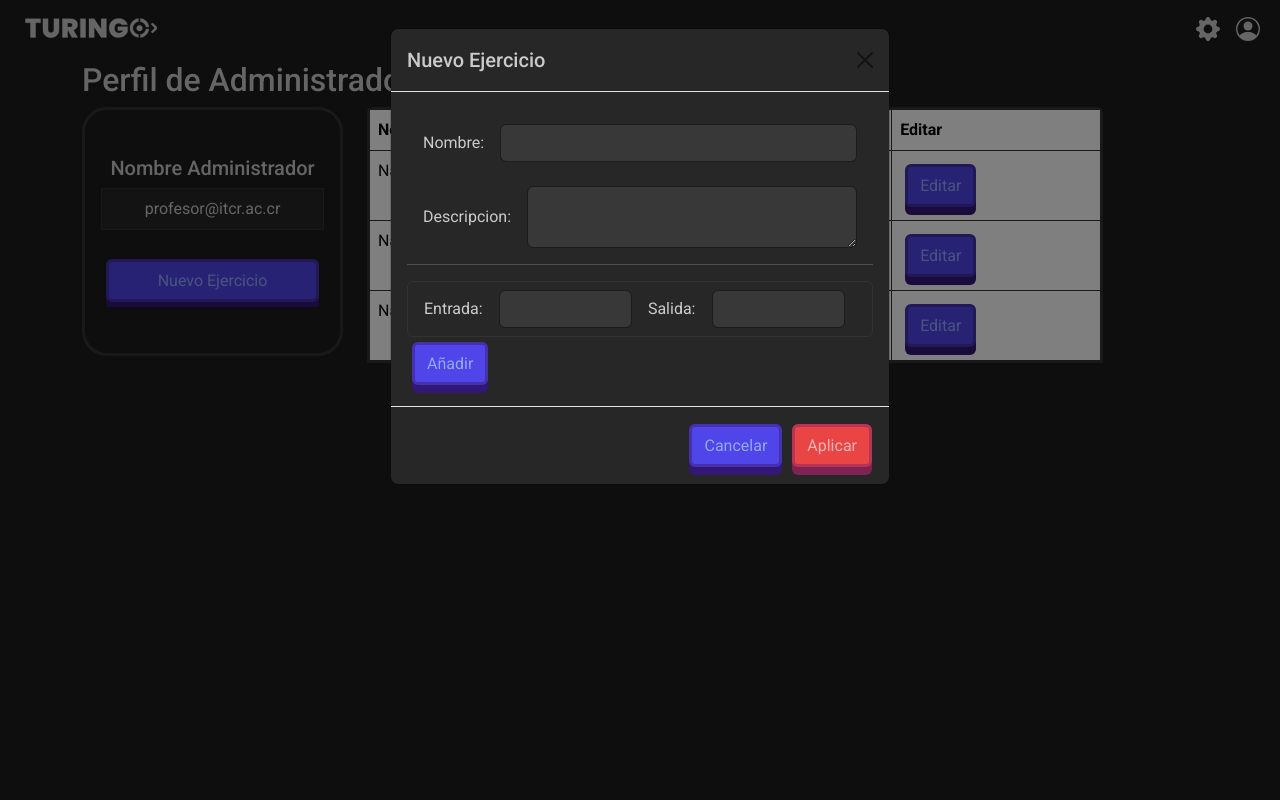
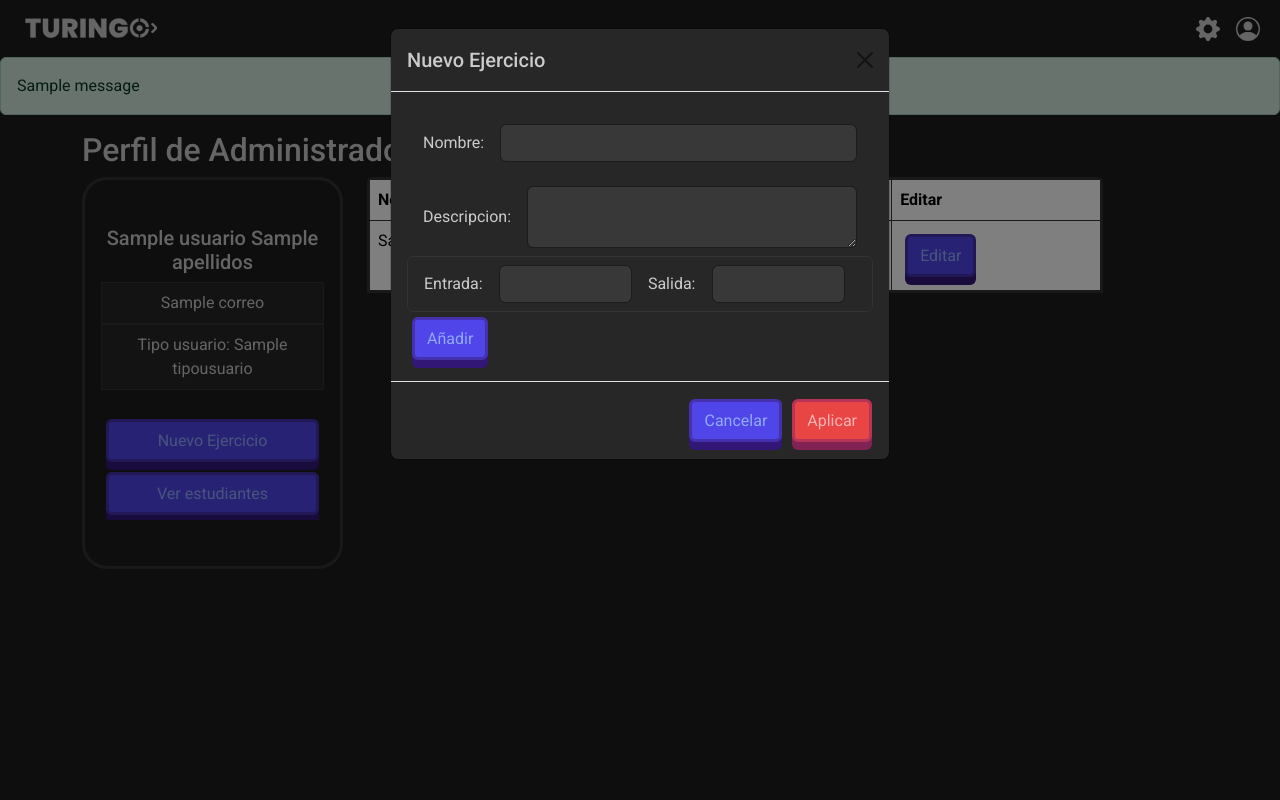
Before and after one commit to Delphxr/TuRingo, a Flask app: page /administrador in a window 1280 px wide, after a click on "Nuevo Ejercicio". Run offline with Flask 3, Linux system fonts and the light colour scheme; one stand-in notice (Sample message) is shown; a database or web service that is not in the repository returns one stand-in record (values such as "Sample title").

Commit message:
Funciones REST de mongo, informacion de perfil, agregar tareas
Se actualizo las paginas de perfil de estudiante y administrador para que tengan la informacion del ID de usuario dado en el URL, se agregaron las funciones de mongo para obtener las tareas (todas, una, y busqueda), se agregó función de crear tarea, y se agregó función de registrar usuario

```diff
--- a/backend/app.py
+++ b/backend/app.py
@@ -2,16 +2,17 @@
 from pymongo import MongoClient
 
 app = create_app()
+app.secret_key = "secret key"
 
 mongo_uri = "mongodb://10.0.0.17:27017/?directConnection=true&appName=mongosh+1.8.0"
 client = MongoClient(mongo_uri)
 
-db = client.flask_db
+db = client.turingo
 
 tareas = db.tareas
-tareas_usuario = db.tareas_usuario
+tareas_usuario = db.tareasusuario
 usuarios = db.usuarios
-datos_entrada_salida = db.datos_entrada_salida
+datos_entrada_salida = db.datosentradasalida
 
 if __name__ == "__main__":
     app.run(host="0.0.0.0", port=int("5000"), debug=True)
--- a/backend/website/static/JS/admin.js
+++ b/backend/website/static/JS/admin.js
@@ -1,7 +1,10 @@
 function addInstruction() {
     let es = document.getElementById("entradasalida")
+    let read = document.getElementById("read")
+    let write = document.getElementById("write")
 
-    console.log(es)
+    console.log(read.value)
+    console.log(write.value)
 
     let form = document.createElement('div'); // is a node
     form.innerHTML = '<div class="row g-3 pt-1 align-items-center">' +
@@ -9,13 +12,13 @@
     ' <label>Entrada:</label>'+
     '</div>'+
     '<div class="col-4">'+
-    ' <input class="form-control mx-0" type="text" id="read" ></input>'+
+    ' <input class="form-control mx-0" type="text" name="entrada" id="read"></input>'+
     ' </div>'+
     '<div class="col-auto">'+
     '<label>Salida:</label>'+
     '</div>'+
     '<div class="col-4">'+
-    ' <input class="form-control" type="text" id="write" ></input>'+
+    ' <input class="form-control" type="text" name="salida" id="write"></input>'+
     '</div>'
 
     es.append(form)
--- a/backend/website/templates/administrador.html
+++ b/backend/website/templates/administrador.html
@@ -99,6 +99,18 @@
         </div>
     </nav>
 
+    {% with messages = get_flashed_messages(with_categories=true) %} {% if
+        messages %} {% for category, message in messages %} {% if category ==
+        'error' %}
+        <div class="alert alert-danger alter-dismissable fade show" role="alert">
+        {{ message }}
+        </div>
+        {% else %}
+        <div class="alert alert-success alter-dismissable fade show" role="alert">
+          {{ message }}
+        </div>
+        {% endif %} {% endfor %} {% endif %} {% endwith %}
+
     <!-- Contenedor principal -->
     <div class="container my-1">
         <h2 style="color: var(--text-color)">Perfil de Administrador</h2>
@@ -107,13 +119,18 @@
             <div class="col-3 rounded-3">
                 <div class="card">
                     <div class="card-body text-center">
-                        <h5 class="card-title">Nombre Administrador</h5>
+                        <h5 class="card-title">{{ administrador['nombre'] }} {{ administrador['apellidos'] }}</h5>
                         <ul class="list-group list-group-flush">
-                            <li class="list-group-item"><i class="bi bi-envelope"></i> profesor@itcr.ac.cr</li>
+                            <li class="list-group-item"><i class="bi bi-envelope"></i> {{ administrador['correo'] }}</li>
+                            <li class="list-group-item"><i class="bi bi-telephone"></i>  Tipo usuario: {{ administrador['tipousuario'] }}</li>
                             <br>
                             <button type="button" class="action-button btn btn-primary" data-bs-toggle="modal"
                                 data-bs-target="#exampleModal">
                                 Nuevo Ejercicio
+                            </button>
+                            <button type="button" class="action-button btn btn-primary" data-bs-toggle="modal"
+                                data-bs-target="#exampleModal">
+                                Ver estudiantes
                             </button>
                         </ul>
                     </div>
@@ -132,25 +149,15 @@
                             </tr>
                         </thead>
                         <tbody>
+                            {% if tareas_administrador %}
+                            {% for tarea in tareas_administrador: %}
                             <tr>
-                                <td>Name 1</td>
-                                <td>Date 1</td>
+                                <td>{{ tarea['nombre'] }}</td>
+                                <td>{{ tarea['fechacreacion'] }}</td>
                                 <td><button type="button" class="action-button btn btn-primary">Editar</button></td>
                             </tr>
-
-                            <tr>
-                                <td>Name 2</td>
-                                <td>Date 2</td>
-                                <td><button type="button" class="action-button btn btn-primary">Editar</button></td>
-                            </tr>
-
-                            <tr>
-                                <td>Name 3</td>
-                                <td>Date 3</td>
-                                <td><button type="button" class="action-button btn btn-primary">Editar</button></td>
-                            </tr>
-
-
+                            {% endfor %}
+                            {% endif %}
                         </tbody>
                     </table>
                 </div>
@@ -158,7 +165,7 @@
         </div>
     </div>
 
-    <!-- Modal -->
+    <!-- Example Modal -->
 <div class="modal fade" id="exampleModal" tabindex="-1" aria-labelledby="exampleModalLabel" aria-hidden="true">
     <div class="modal-dialog">
         <div class="modal-content">
@@ -166,27 +173,25 @@
                 <h5 class="modal-title" id="exampleModalLabel">Nuevo Ejercicio</h5>
                 <button type="button" class="btn-close" data-bs-dismiss="modal" aria-label="Close"></button>
             </div>
+            <form method="POST" action="/crear_tarea?id={{ administrador['_id'] }}">
                 <div class="modal-body">
+                    <!-- Input fields -->
                     <div class="row g-3 align-items-center m-2 mt-0">
                         <div class="col-auto">
                             <label>Nombre:</label>
                         </div>
                         <div class="col">
-                            <input class="form-control" type="text" id="write"></input>
+                            <input class="form-control" type="text" name="nombre"></input>
                         </div>
                     </div>
-
-
                     <div class="row g-3 align-items-center m-2 mt-0">
                         <div class="col-auto">
                             <label>Descripcion:</label>
                         </div>
                         <div class="col">
-                            <textarea class="form-control" aria-label="With textarea"></textarea>
+                            <textarea class="form-control" name="descripcion" aria-label="With textarea"></textarea>
                         </div>
                     </div>
-
-                    <hr />
 
                     <ul class="list-group" id="listainstrucciones" style="max-height: 50%;">
                         <li class="list-group-item instruccioninfo" id="entradasalida">
@@ -195,24 +200,24 @@
                                     <label>Entrada:</label>
                                 </div>
                                 <div class="col-4">
-                                    <input class="form-control mx-0" type="text" id="read" ></input>
+                                    <input class="form-control mx-0" type="text" name="entrada" id="read"></input>
                                 </div>
                                 <div class="col-auto">
                                     <label>Salida:</label>
                                 </div>
                                 <div class="col-4">
-                                    <input class="form-control" type="text" id="write" ></input>
+                                    <input class="form-control" type="text" name="salida" id="write"></input>
                                 </div>
                             </div>
                         </li>
                     </ul>
                     <button type="button" class="btn action-button btn-secondary" onclick="addInstruction()">Añadir</button>
-
                 </div>
                 <div class="modal-footer">
                     <button type="button" class="btn action-button btn-secondary" data-bs-dismiss="modal">Cancelar</button>
-                    <button type="button" class="btn stop-button btn-primary">Aplicar</button>
+                    <button type="submit" class="btn stop-button btn-primary">Aplicar</button>
                 </div>
+            </form>
         </div>
     </div>
 </div>
--- a/backend/website/views.py
+++ b/backend/website/views.py
@@ -1,7 +1,12 @@
 from flask import Blueprint,render_template, request,flash
 from website import turing
+from bson import json_util
 import json
-
+from flask import jsonify
+import bcrypt
+from bson.objectid import ObjectId
+from datetime import datetime
+import re
 import os
 import sys
 sys.path.append(os.path.abspath(os.path.join(os.path.dirname(__file__), '..')))
@@ -15,26 +20,180 @@
     else:
         return jsonify({'message': 'Usuario no fue encontrado'})
 
-def insertar_usuario():
-    username = request.form['username']
-    password = request.form['password']
-    correo = request.form['correo']
-    tipo_usuario = request.form['tipo_usuario']
+def insertar_usuario(nombre,apellidos,password,correo,carne,tipo_usuario):
+    # Encrypt the password
+    hashed_password = bcrypt.hashpw(password.encode('utf-8'), bcrypt.gensalt())
 
     usuario = {
-        'username': username,
-        'password': password,
+        'nombre': nombre,
+        'apellidos': apellidos,
+        'password': hashed_password.decode('utf-8'),
         'correo': correo,
+        'carne': carne,
         'tipo_usuario': tipo_usuario
     }
     result = usuarios.insert_one(usuario)
     return f'Usuario agregado con el id {result.inserted_id}'
 
+def check_existing_user(correo):
+    existing_user = usuarios.find_one({'correo': correo})
+    return existing_user is not None
+
+@views.route('/signup', methods=['GET','POST'])
+def signup():
+    if request.method == 'POST':
+        nombre = request.form['nombre']
+        apellidos = request.form['apellidos']
+
+        password = request.form['password']
+
+        correo = request.form['correo']
+        carne = request.form['carne']
+
+        tipo_usuario = 'Estudiante'
+
+        print(request.form)
+        if nombre == None or nombre == "" or nombre == " ":
+            flash("El nombre no puede estar vacío.",category='error')
+        elif(bool(re.match('[a-zA-Z\s]+$', nombre))==False):
+            flash("Solo puede usar caracteres de A-Z en el nombre.",category='error')
+        elif password == None or password == "" or password == " ":
+            flash("El password no puede estar vacío.",category='error')
+        elif apellidos == None or apellidos == "" or apellidos == " ":
+            flash("Los apellidos no pueden estar vacíos.",category='error')
+        elif(bool(re.match('[a-zA-Z\s]+$', apellidos))==False):
+            flash("Solo puede usar caracteres de A-Z en los apellidos.",category='error')
+        elif carne == None or carne == "" or carne == " ":
+            flash("El carne no puede estar vacío.",category='error')
+        elif not carne.isnumeric():
+            flash("Solo puede usar números en el carne.",category='error')
+        else:
+            if check_existing_user(correo):
+                flash("El usuario ya está registrado en la base de datos.", category='error')
+                return render_template("signup.html")
+
+            else:
+                insertar_usuario(nombre, apellidos, password, correo, carne, tipo_usuario)
+                flash('Se ha creado una cuenta correctamente!', category='success')
+                return render_template("homepage.html")
+
+    return render_template("signup.html")
+
 def get_usuarios():
     from app import usuarios
-    lista_usuarios = usuarios.find()
+    lista_usuarios = list(usuarios.find())
 
     return lista_usuarios
+
+def get_tareas():
+    from app import usuarios
+    lista_tareas = list(tareas.find())
+
+    return lista_tareas
+
+def get_tareas_usuario(usuario_id):
+    from app import tareas_usuario
+
+    try:
+        document = tareas_usuario.find({'idusuario': usuario_id})
+
+        if document:
+            return document  # Return the document as a string representation
+        else:
+            return 'Usuario no encontrado'
+    except Exception as e:
+        return str(e)
+
+def get_tareas_creador(creador_id):
+    from app import tareas
+
+    try:
+        document = tareas.find({'idcreador': creador_id})
+
+        if document:
+            return document  # Return the document as a string representation
+        else:
+            return 'Creador no encontrado'
+    except Exception as e:
+        return str(e)
+
+def get_tarea_busqueda(busqueda):
+    from app import tareas
+
+    tareas_encontradas = tareas.find({"nombre": {"$regex": busqueda, "$options": "i"}})
+
+    return tareas_encontradas
+
+def get_tarea(tarea_id):
+    from app import usuarios
+
+    try:
+        document = tareas.find_one({'_id': ObjectId(tarea_id)})
+        if document:
+            return document  # Return the document as a string representation
+        else:
+            return 'Tarea no encontrada'
+    except Exception as e:
+        return str(e)
+
+def get_usuario(usuario_id):
+    from app import usuarios
+
+    try:
+        document = usuarios.find_one({'_id': ObjectId(usuario_id)})
+        if document:
+            return document  # Return the document as a string representation
+        else:
+            return 'Usuario no encontrado'
+    except Exception as e:
+        return str(e)
+
+def cambiar_permiso_usuario(usuario_id, tipo_usuario):
+    from app import usuarios
+
+    usuarios.update_one(
+        {'_id': usuario_id},
+        {'$set': {'tipousuario': tipo_usuario}}
+    )
+
+    return 'Permisos de usuario cambiados con exito'
+
+def insertar_tarea(nombre,descripcion,fechacreacion,idcreador,entradasalida,ejemplo):
+    from app import tareas
+    from app import datos_entrada_salida
+
+    tarea = {
+        'nombre': nombre,
+        'descripcion': descripcion,
+        'fechacreacion': fechacreacion,
+        'idcreador': idcreador
+    }
+
+    result = tareas.insert_one(tarea)
+
+    datos = {
+        'idtarea': result.inserted_id,
+        'entradasalida': entradasalida,
+        'ejemplo':ejemplo
+    }
+
+    result2 = datos_entrada_salida.insert_one(datos)
+
+    return f'Datos entrada salida agregados con el id {result2.inserted_id}'
+
+def entregar_tarea(idusuario,idtarea,fechaentrega,nota,codigodiagrama):
+    from app import tareas_usuario
+
+    tarea_usuario = {
+        'idusuario': nombre,
+        'idtarea': descripcion,
+        'fechaentrega': fechacreacion,
+        'nota': idcreador,
+        'codigodiagrama': codigodiagrama
+    }
+
+    result = tareas_usuario.insert_one(tarea_usuario)
+    return f'Tarea de usuario entregada con el id {result.inserted_id}'
 
 @views.route('/',methods=['GET','POST'])
 def home():
@@ -46,15 +205,111 @@
 
 @views.route('/estudiante', methods=['GET','POST'])
 def estudiantes():
-    lista = get_usuarios()
-    print(lista)
-    return render_template("estudiante.html")
+    from app import usuarios
+    from app import tareas
+
+    id_usuario = request.args.get('id')
+
+    estudiante = get_usuario(id_usuario)
+
+    tareas_usuario = get_tareas_usuario(id_usuario)
+    backup_tareas_usuario = tareas_usuario.clone()
+
+    tareas_id = [ObjectId(tarea['idtarea']) for tarea in backup_tareas_usuario]
+
+    tareas_info = tareas.find({'_id': {'$in': tareas_id}})
+
+    result = []
+    for tarea in tareas_usuario:
+        tarea_informacion = [info_tarea for info_tarea in tareas_info if info_tarea['_id'] == ObjectId(tarea['idtarea'])]
+        tarea['informacion'] = tarea_informacion
+        result.append(tarea)
+
+    tareas_usuario = result
+
+    return render_template("estudiante.html",estudiante=estudiante,tareas_usuario=tareas_usuario)
+
+@views.route('/busqueda_tarea',methods=['GET','POST'])
+def busqueda_tarea():
+    busqueda = request.args.get('busqueda', default = '*', type = str)
+    busqueda=busqueda.upper()
+    if (len(busqueda)<3):
+        return render_template("busqueda_tarea.html",tareas=None,busqueda=busqueda)
+    else:
+        tareas = get_tarea_busqueda(busqueda)
+        return render_template("busqueda_tarea.html",tareas=tareas,busqueda=busqueda)
 
 @views.route('/administrador', methods=['GET','POST'])
 def administrador():
-    return render_template("administrador.html")
+    from app import usuarios
 
+    id_creador = request.args.get('id')
 
+    administrador = get_usuario(id_creador)
+
+    tareas_administrador = get_tareas_creador(id_creador)
+
+    return render_template("administrador.html",administrador=administrador,tareas_administrador=tareas_administrador)
+
+@views.route('/crear_tarea', methods=['GET','POST'])
+def crear_tarea():
+    from app import usuarios
+
+    id_creador = request.args.get('id')
+
+    if request.method == 'POST':
+        nombre = request.form.get('nombre')
+        descripcion = request.form.get('descripcion')
+        fechacreacion = datetime.now().strftime("%d-%m-%Y")
+        entradas = request.form.getlist('entrada')
+        salidas = request.form.getlist('salida')
+
+        if nombre == None or nombre == "" or nombre == " ":
+            flash("El nombre no puede estar vacío.",category='error')
+        elif(bool(re.match('[0-9a-zA-Z\s]+$', nombre))==False):
+            flash("Solo puede usar caracteres de A-Z y números en el nombre.",category='error')
+        elif descripcion == None or descripcion == "" or descripcion == " ":
+            flash("La descripcion no puede estar vacía.",category='error')
+        elif(bool(re.match('[0-9a-zA-Z\s]+$', descripcion))==False):
+            flash("Solo puede usar caracteres de A-Z  y números en la descripcion.",category='error')
+        else:
+            valid = True
+
+            for entrada in entradas:
+                if not entrada.strip():
+                    valid = False
+                    break
+
+            for salida in salidas:
+                if not salida.strip():
+                    valid = False
+                    break
+
+            print(valid)
+            if valid:
+                entradasalida = []
+
+                for entrada, salida in zip(entradas, salidas):
+                    entradasalida.append({'entrada': entrada, 'salida': salida})
+
+                result = {'entradasalida': entradasalida}
+
+                flash('Se ha creado una tarea correctamente!', category='success')
+                insertar_tarea(nombre, descripcion, fechacreacion, id_creador, entradasalida, True)
+                administrador = get_usuario(id_creador)
+                tareas_administrador = get_tareas_creador(id_creador)
+                return render_template("administrador.html",administrador=administrador,tareas_administrador=tareas_administrador)
+            elif not valid:
+                flash("Todas las entradas y salidas deben estar llenas.",category='error')
+                administrador = get_usuario(id_creador)
+                tareas_administrador = get_tareas_creador(id_creador)
+                return render_template("administrador.html",administrador=administrador,tareas_administrador=tareas_administrador)
+
+    administrador = get_usuario(id_creador)
+
+    tareas_administrador = get_tareas_creador(id_creador)
+
+    return render_template("administrador.html",administrador=administrador,tareas_administrador=tareas_administrador)
 
 @views.route('/turing-compiler', methods=['POST'])
 def turing_compiler():
```
Also changed, not shown: backend/website/templates/estudiante.html (+11 -18 lines). Lines whose indentation alone changed are shown as unchanged.
